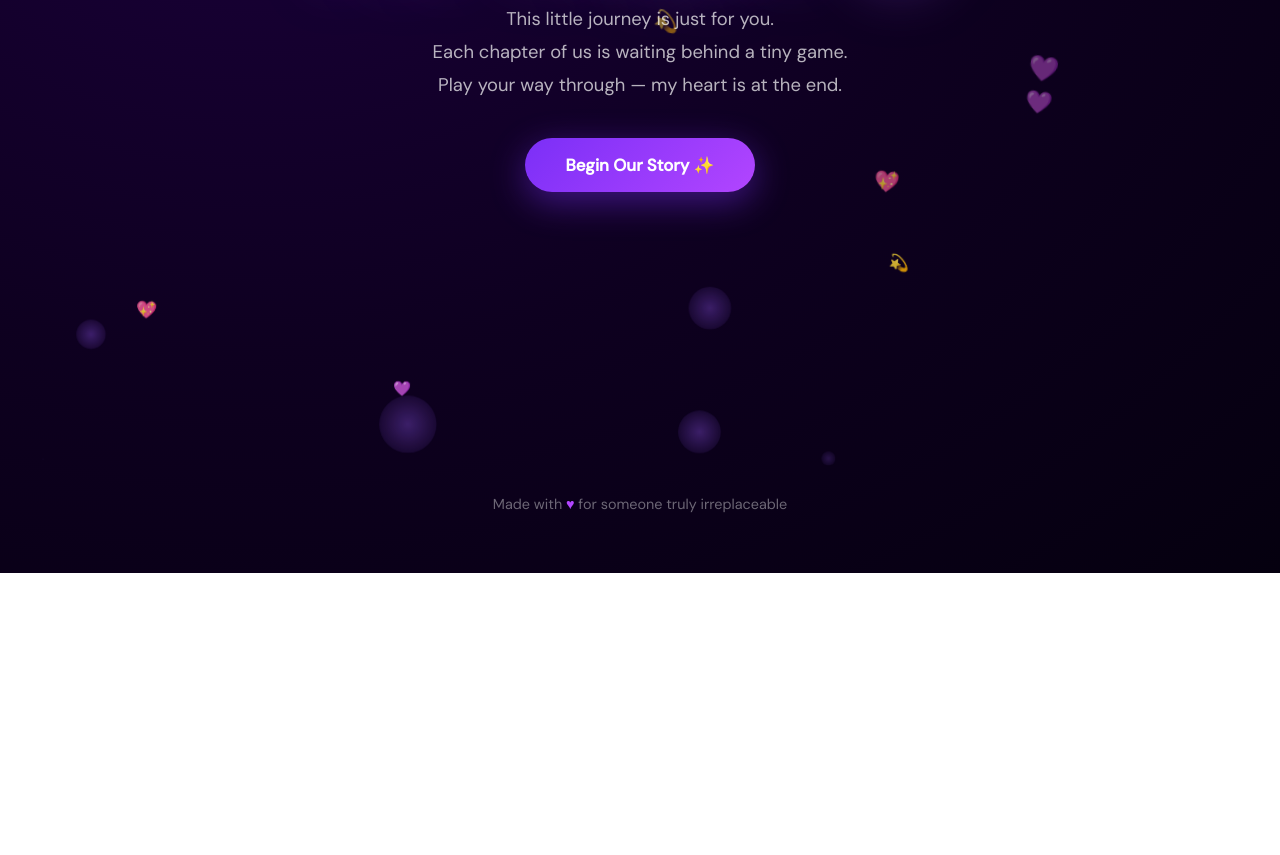
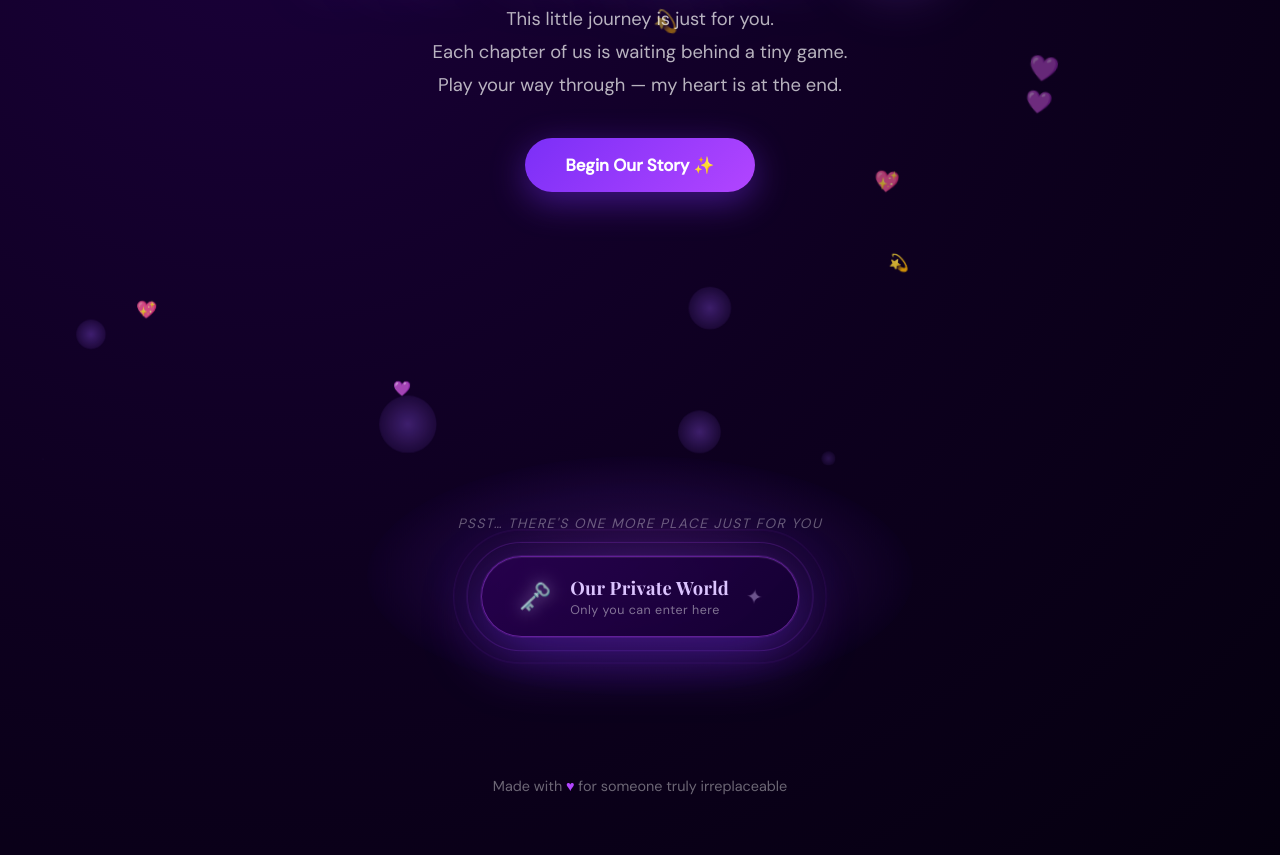
Before and after one commit to njokijohn566-hue/WEB1, a plain HTML site: page index.html in a window 1280 px wide. Shown: the part 365-1220 px from the top of the page. Before the commit the page ends 938 px from the top, so only its background shows below. Drawn offline with nearby package versions, Linux system fonts and the light colour scheme; a web font is replaced by a local one.

Commit message:
private button

```diff
--- a/index.html
+++ b/index.html
@@ -496,6 +496,161 @@
       color: rgba(255,255,255,0.85);
     }
 
+    /* ── PRIVATE PORTAL ── */
+    .private-portal {
+      position: relative;
+      display: flex;
+      justify-content: center;
+      align-items: center;
+      padding: 80px 20px;
+      z-index: 2;
+    }
+
+    .portal-glow {
+      position: absolute;
+      width: 500px;
+      height: 220px;
+      background: radial-gradient(ellipse, rgba(178,69,255,0.22) 0%, rgba(123,47,247,0.10) 50%, transparent 75%);
+      border-radius: 50%;
+      pointer-events: none;
+      animation: portalPulse 3s ease-in-out infinite;
+    }
+
+    @keyframes portalPulse {
+      0%, 100% { transform: scale(1); opacity: 0.7; }
+      50%       { transform: scale(1.12); opacity: 1; }
+    }
+
+    .portal-inner { text-align: center; position: relative; z-index: 1; }
+
+    .portal-whisper {
+      font-size: 0.85rem;
+      color: rgba(255,255,255,0.35);
+      letter-spacing: 1.5px;
+      text-transform: uppercase;
+      margin-bottom: 24px;
+      font-style: italic;
+    }
+
+    .private-btn {
+      position: relative;
+      display: inline-flex;
+      align-items: center;
+      text-decoration: none;
+      padding: 0;
+      cursor: pointer;
+    }
+
+    /* Animated rings */
+    .private-btn-ring {
+      position: absolute;
+      inset: -14px;
+      border-radius: 999px;
+      border: 1.5px solid rgba(178,69,255,0.35);
+      animation: ringPulse 2.4s ease-in-out infinite;
+      pointer-events: none;
+    }
+
+    .private-btn-ring.ring2 {
+      inset: -26px;
+      border-color: rgba(178,69,255,0.18);
+      animation-delay: 0.6s;
+    }
+
+    @keyframes ringPulse {
+      0%, 100% { transform: scale(1); opacity: 0.6; }
+      50%       { transform: scale(1.04); opacity: 1; }
+    }
+
+    /* Main pill */
+    .private-btn-content {
+      display: flex;
+      align-items: center;
+      gap: 18px;
+      padding: 18px 36px;
+      background: linear-gradient(135deg, rgba(40,0,80,0.85), rgba(20,0,50,0.95));
+      border: 1px solid rgba(178,69,255,0.45);
+      border-radius: 999px;
+      box-shadow:
+        0 0 0 1px rgba(178,69,255,0.15),
+        0 20px 60px rgba(123,47,247,0.4),
+        inset 0 1px 0 rgba(255,255,255,0.08);
+      position: relative;
+      overflow: hidden;
+      transition: 0.4s ease;
+    }
+
+    /* Shimmer sweep */
+    .private-btn-content::before {
+      content: '';
+      position: absolute;
+      top: 0; left: -100%;
+      width: 60%;
+      height: 100%;
+      background: linear-gradient(90deg, transparent, rgba(255,255,255,0.07), transparent);
+      animation: shimmer 2.8s ease-in-out infinite;
+      pointer-events: none;
+    }
+
+    @keyframes shimmer {
+      0%   { left: -100%; }
+      100% { left: 160%; }
+    }
+
+    .private-btn:hover .private-btn-content {
+      border-color: rgba(220,196,255,0.65);
+      box-shadow:
+        0 0 0 1px rgba(178,69,255,0.3),
+        0 28px 70px rgba(123,47,247,0.6),
+        inset 0 1px 0 rgba(255,255,255,0.12);
+      transform: translateY(-3px) scale(1.02);
+    }
+
+    .key-icon {
+      font-size: 1.7rem;
+      filter: drop-shadow(0 0 8px rgba(220,196,255,0.6));
+      animation: keyWiggle 3s ease-in-out infinite;
+    }
+
+    @keyframes keyWiggle {
+      0%, 100% { transform: rotate(0deg); }
+      20%       { transform: rotate(-12deg); }
+      40%       { transform: rotate(10deg); }
+      60%       { transform: rotate(-6deg); }
+      80%       { transform: rotate(4deg); }
+    }
+
+    .btn-text {
+      display: flex;
+      flex-direction: column;
+      text-align: left;
+      gap: 2px;
+    }
+
+    .btn-text strong {
+      font-family: 'Playfair Display', serif;
+      font-size: 1.15rem;
+      color: var(--lavender);
+      letter-spacing: 0.3px;
+    }
+
+    .btn-text small {
+      font-size: 0.78rem;
+      color: rgba(255,255,255,0.45);
+      letter-spacing: 0.5px;
+    }
+
+    .arrow-icon {
+      font-size: 1.1rem;
+      color: rgba(220,196,255,0.6);
+      animation: arrowPulse 1.8s ease-in-out infinite;
+    }
+
+    @keyframes arrowPulse {
+      0%, 100% { opacity: 0.5; transform: scale(1); }
+      50%       { opacity: 1;   transform: scale(1.3) rotate(15deg); }
+    }
+
     /* ── FOOTER ── */
     footer {
       text-align: center;
@@ -582,19 +737,19 @@
         <div class="content-grid">
           <div class="c-item">
             <h4>How We Met</h4>
-            <p>IIf u can remember it was in a Work Ethic class, na ulikam ukiwa ume chelewa 😂uka sit next to me. Your mum called nikakuambia unapigiwa na chali yko😂😂</p>
+            <p>It all started with one moment that looked simple from the outside, but deep down it changed everything. That was the beginning of something beautiful.</p>
           </div>
           <div class="c-item">
             <h4>Our First Connection</h4>
-            <p>The conversations became longer ile time nilikuita tukiwa shule na i asked for your number ukanipea. at first ulikuwa umekata but lastly i succeded💜💍</p>
+            <p>The conversations became longer, the smiles became softer, and suddenly your presence started to feel like home.</p>
           </div>
           <div class="c-item">
             <h4>Falling in Love</h4>
-            <p>Somewhere between the laughter, the care, and the little moments, my heart made a decision. It chose you. later through some mind ganes and late nyt talks i managed to win your heart also.❤️</p>
+            <p>Somewhere between the laughter, the care, and the little moments, my heart made a decision. It chose you.</p>
           </div>
           <div class="c-item">
             <h4>Still Us</h4>
-            <p>And now here we are — still growing, still loving, still creating memories I never want to lose. lets keep pushing, we are here for each other and like i always say we here to help one another. Much love from this side😘😍</p>
+            <p>And now here we are — still growing, still loving, still creating memories I never want to lose.</p>
           </div>
         </div>
       </div>
@@ -805,6 +960,26 @@
     </div>
   </div>
 
+</div>
+
+<!-- ══ PRIVATE PAGE PORTAL ══ -->
+<div class="private-portal">
+  <div class="portal-glow"></div>
+  <div class="portal-inner">
+    <p class="portal-whisper">psst… there's one more place just for you</p>
+    <a href="privatepage.html" class="private-btn">
+      <span class="private-btn-ring"></span>
+      <span class="private-btn-ring ring2"></span>
+      <span class="private-btn-content">
+        <span class="key-icon">🗝️</span>
+        <span class="btn-text">
+          <strong>Our Private World</strong>
+          <small>Only you can enter here</small>
+        </span>
+        <span class="arrow-icon">✦</span>
+      </span>
+    </a>
+  </div>
 </div>
 
 <footer>
```
